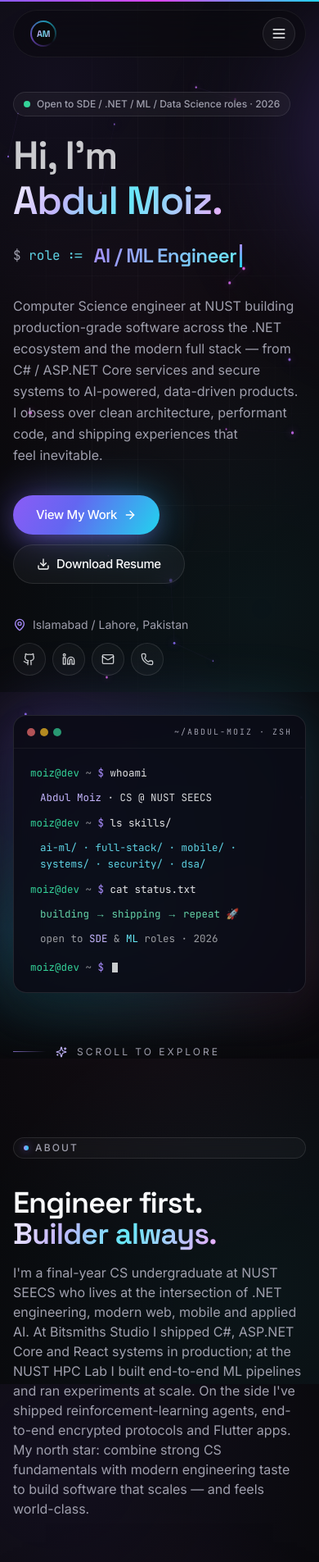
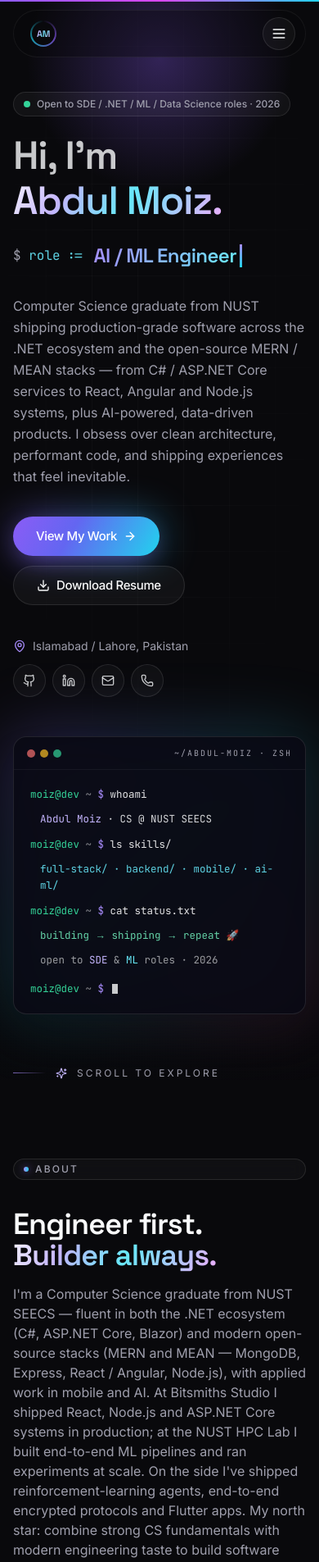
Before and after one commit to moizamz/portfolio, a Next.js app: page / in a window 390 px wide. Shown: the top 1905 px of the page at 82% size. Built offline with nearby package versions, Linux system fonts and the light colour scheme.

Commit message:
Update 1.0

```diff
--- a/src/app/globals.css
+++ b/src/app/globals.css
@@ -42,6 +42,48 @@
       radial-gradient(circle at 82% 88%, rgba(34, 211, 238, 0.06), transparent 45%),
       radial-gradient(circle at 50% 50%, rgba(236, 72, 153, 0.04), transparent 60%);
     background-attachment: fixed;
+  }
+
+  /* ---------- Mobile performance overrides ---------- */
+  @media (max-width: 768px) {
+    /* Drop body radial gradients & background-attachment: fixed
+       (extremely slow on iOS Safari). */
+    body {
+      background-image: none;
+      background-attachment: scroll;
+    }
+
+    /* backdrop-filter: blur() is the single most expensive thing for mobile
+       GPUs. Disable it entirely — the semi-transparent backgrounds still
+       read as "glass" without paying the blur cost. */
+    .backdrop-blur,
+    .backdrop-blur-sm,
+    .backdrop-blur-md,
+    .backdrop-blur-lg,
+    .backdrop-blur-xl,
+    .backdrop-blur-2xl,
+    .backdrop-blur-3xl {
+      backdrop-filter: none !important;
+      -webkit-backdrop-filter: none !important;
+    }
+
+    /* The .glass utilities also force backdrop-filter via Tailwind classes
+       above, so we're covered. Keep their borders/bg but skip the blur. */
+
+    /* Continuous CSS animations (spinning conic gradients on logos, etc.)
+       are fine in small doses but add up. Pause the largest ones. */
+    .animate-spin-slow,
+    .animate-aurora-move {
+      animation: none !important;
+    }
+
+    /* Heavy filter blur on huge decorative blobs hurts mobile compositing. */
+    .blur-3xl {
+      filter: blur(32px);
+    }
+    .blur-2xl {
+      filter: blur(20px);
+    }
   }
 
   ::selection {
--- a/src/components/backgrounds/aurora.tsx
+++ b/src/components/backgrounds/aurora.tsx
@@ -1,8 +1,28 @@
 "use client";
 
+import { useReducedEffects } from "@/lib/hooks";
 import { cn } from "@/lib/utils";
 
 export function Aurora({ className }: { className?: string }) {
+  const reduced = useReducedEffects();
+
+  // Lightweight static gradient on mobile / touch / reduced motion.
+  // Avoids `blur-3xl` on huge rotating elements (extremely expensive on mobile GPUs).
+  if (reduced) {
+    return (
+      <div
+        aria-hidden
+        className={cn(
+          "pointer-events-none absolute inset-0 -z-10 overflow-hidden",
+          className,
+        )}
+      >
+        <div className="absolute inset-0 bg-[radial-gradient(ellipse_60%_50%_at_50%_0%,rgba(139,92,246,0.18),transparent_60%)]" />
+        <div className="absolute inset-0 bg-gradient-to-b from-transparent via-background/40 to-background" />
+      </div>
+    );
+  }
+
   return (
     <div
       aria-hidden
--- a/src/components/backgrounds/particle-field.tsx
+++ b/src/components/backgrounds/particle-field.tsx
@@ -1,6 +1,7 @@
 "use client";
 
-import { useEffect, useRef } from "react";
+import { useEffect, useRef, useState } from "react";
+import { useReducedEffects } from "@/lib/hooks";
 import { cn } from "@/lib/utils";
 
 type ParticleFieldProps = {
@@ -25,17 +26,22 @@ export function ParticleField({
   connect = true,
 }: ParticleFieldProps) {
   const canvasRef = useRef<HTMLCanvasElement>(null);
+  const reducedEffects = useReducedEffects();
+  const [mounted, setMounted] = useState(false);
+
+  useEffect(() => setMounted(true), []);
 
   useEffect(() => {
+    if (!mounted) return;
+    // Skip the entire particle simulation on mobile / touch / reduced-motion.
+    // It's the single most expensive thing on the page.
+    if (reducedEffects) return;
+
     const canvas = canvasRef.current;
     if (!canvas) return;
 
     const ctx = canvas.getContext("2d");
     if (!ctx) return;
-
-    const reduced =
-      typeof window !== "undefined" &&
-      window.matchMedia("(prefers-reduced-motion: reduce)").matches;
 
     let dpr = Math.min(window.devicePixelRatio || 1, 2);
     let width = canvas.clientWidth;
@@ -143,15 +149,9 @@ export function ParticleField({
 
     resize();
     window.addEventListener("resize", resize);
-    if (!reduced) {
-      window.addEventListener("mousemove", onMove);
-      window.addEventListener("mouseleave", onLeave);
-      raf = requestAnimationFrame(step);
-    } else {
-      // single static frame
-      step();
-      cancelAnimationFrame(raf);
-    }
+    window.addEventListener("mousemove", onMove);
+    window.addEventListener("mouseleave", onLeave);
+    raf = requestAnimationFrame(step);
 
     return () => {
       cancelAnimationFrame(raf);
@@ -159,7 +159,9 @@ export function ParticleField({
       window.removeEventListener("mousemove", onMove);
       window.removeEventListener("mouseleave", onLeave);
     };
-  }, [density, connect]);
+  }, [density, connect, mounted, reducedEffects]);
+
+  if (reducedEffects) return null;
 
   return (
     <canvas
--- a/src/components/backgrounds/spotlight.tsx
+++ b/src/components/backgrounds/spotlight.tsx
@@ -1,6 +1,7 @@
 "use client";
 
 import { motion } from "framer-motion";
+import { useReducedEffects } from "@/lib/hooks";
 import { cn } from "@/lib/utils";
 
 export function Spotlight({
@@ -10,6 +11,23 @@ export function Spotlight({
   className?: string;
   fill?: string;
 }) {
+  const reduced = useReducedEffects();
+
+  if (reduced) {
+    return (
+      <div
+        aria-hidden
+        className={cn(
+          "pointer-events-none absolute -z-10 h-[55vh] w-[55vh] rounded-full opacity-70",
+          className,
+        )}
+        style={{
+          background: `radial-gradient(closest-side, ${fill}, transparent 70%)`,
+        }}
+      />
+    );
+  }
+
   return (
     <motion.div
       aria-hidden
--- a/src/lib/data.ts
+++ b/src/lib/data.ts
@@ -15,6 +15,7 @@ import {
   MessagesSquare,
   Phone,
   Rocket,
+  Server,
   ShieldCheck,
   Smartphone,
   Sparkles,
@@ -26,7 +27,7 @@ export const personal = {
   name: "Abdul Moiz",
   shortName: "Moiz",
   initials: "AM",
-  headline: "Software Engineer · .NET · AI/ML · Full-Stack",
+  headline: "Software Engineer · .NET · MERN / MEAN · AI/ML",
   location: "Islamabad / Lahore, Pakistan",
   locations: ["Islamabad", "Lahore"],
   email: "moizamz.dev@gmail.com",
@@ -35,9 +36,9 @@ export const personal = {
   github: "https://github.com/moizamz",
   resumeFile: "/Resume-Abdul-Moiz.pdf",
   summary:
-    "Computer Science engineer at NUST building production-grade software across the .NET ecosystem and the modern full stack — from C# / ASP.NET Core services and secure systems to AI-powered, data-driven products. I obsess over clean architecture, performant code, and shipping experiences that feel inevitable.",
+    "Computer Science graduate from NUST shipping production-grade software across the .NET ecosystem and the open-source MERN / MEAN stacks — from C# / ASP.NET Core services to React, Angular and Node.js systems, plus AI-powered, data-driven products. I obsess over clean architecture, performant code, and shipping experiences that feel inevitable.",
   longSummary:
-    "I'm a final-year CS undergraduate at NUST SEECS who lives at the intersection of .NET engineering, modern web, mobile and applied AI. At Bitsmiths Studio I shipped C#, ASP.NET Core and React systems in production; at the NUST HPC Lab I built end-to-end ML pipelines and ran experiments at scale. On the side I've shipped reinforcement-learning agents, end-to-end encrypted protocols and Flutter apps. My north star: combine strong CS fundamentals with modern engineering taste to build software that scales — and feels world-class.",
+    "I'm a Computer Science graduate from NUST SEECS — fluent in both the .NET ecosystem (C#, ASP.NET Core, Blazor) and modern open-source stacks (MERN and MEAN — MongoDB, Express, React / Angular, Node.js), with applied work in mobile and AI. At Bitsmiths Studio I shipped React, Node.js and ASP.NET Core systems in production; at the NUST HPC Lab I built end-to-end ML pipelines and ran experiments at scale. On the side I've shipped reinforcement-learning agents, end-to-end encrypted protocols and Flutter apps. My north star: combine strong CS fundamentals with modern engineering taste to build software that scales — and feels world-class.",
   availability: "Open to SDE / .NET / ML / Data Science roles · 2026",
 } as const;
 
@@ -112,28 +113,30 @@ export const skillCategories: SkillCategory[] = [
     ],
   },
   {
+    id: "mern-mean",
+    title: "MERN / MEAN Open-Stack",
+    description:
+      "End-to-end JavaScript/TypeScript stacks — MongoDB, Express, React or Angular, Node.js, with Next.js for production frontends.",
+    icon: Server,
+    accent: "from-emerald-500/35 to-cyan-500/10",
+    skills: [
+      "MongoDB",
+      "Express",
+      "React",
+      "Angular",
+      "Node.js",
+      "Next.js",
+      "REST APIs",
+      "JWT Auth",
+    ],
+  },
+  {
     id: "languages",
     title: "Languages",
     description: "Idiomatic across compiled, managed and dynamic languages.",
     icon: Code2,
     accent: "from-violet-500/30 to-fuchsia-500/10",
     skills: ["C#", "C / C++", "Python", "TypeScript", "JavaScript", "Java", "Dart"],
-  },
-  {
-    id: "frameworks",
-    title: "Web & Frameworks",
-    description: "Modern frontends, Node services and cross-platform mobile.",
-    icon: Layers,
-    accent: "from-cyan-500/30 to-sky-500/10",
-    skills: [
-      "Next.js",
-      "React",
-      "Angular",
-      "Node.js",
-      "Express",
-      "Flutter",
-      "RESTful APIs",
-    ],
   },
   {
     id: "ai",
@@ -485,6 +488,13 @@ export const advantages: Advantage[] = [
     accent: "from-indigo-500/40 to-indigo-500/0",
   },
   {
+    title: "MERN / MEAN Open-Stack",
+    description:
+      "Equally fluent on the open-source side — MongoDB, Express, React, Angular and Node.js — shipping end-to-end JavaScript/TypeScript products.",
+    icon: Server,
+    accent: "from-emerald-500/40 to-emerald-500/0",
+  },
+  {
     title: "Strong CS Fundamentals",
     description:
       "OOP, DSA, OS, networks and complexity — the foundation FAANG-tier companies hire for, drilled across NUST coursework and projects.",
@@ -501,7 +511,7 @@ export const advantages: Advantage[] = [
   {
     title: "Full-Stack + Mobile",
     description:
-      "From React + Node + ASP.NET Core on the web to Flutter + Firebase on mobile — one engineer, every layer of the stack.",
+      "From React / Angular + Node + ASP.NET Core on the web to Flutter + Firebase on mobile — one engineer, every layer of the stack.",
     icon: Layers,
     accent: "from-cyan-500/40 to-cyan-500/0",
   },
--- /dev/null
+++ b/src/lib/hooks.ts
@@ -0,0 +1,67 @@
+"use client";
+
+import { useEffect, useState } from "react";
+
+/**
+ * Returns true when the device is "low-power" — i.e. a mobile/touch device
+ * or a user that prefers reduced motion. Use this to skip or simplify
+ * expensive animations and large blurred backgrounds.
+ *
+ * Defaults to `true` on SSR / first paint so we never accidentally render
+ * heavy effects before we know what device we're on.
+ */
+export function useReducedEffects(): boolean {
+  const [reduced, setReduced] = useState(true);
+
+  useEffect(() => {
+    if (typeof window === "undefined") return;
+
+    const update = () => {
+      const isSmall = window.matchMedia("(max-width: 900px)").matches;
+      const isTouch = window.matchMedia(
+        "(hover: none) and (pointer: coarse)",
+      ).matches;
+      const reducedMotion = window.matchMedia(
+        "(prefers-reduced-motion: reduce)",
+      ).matches;
+      setReduced(isSmall || isTouch || reducedMotion);
+    };
+
+    update();
+
+    const mqlSmall = window.matchMedia("(max-width: 900px)");
+    const mqlTouch = window.matchMedia("(hover: none) and (pointer: coarse)");
+    const mqlMotion = window.matchMedia("(prefers-reduced-motion: reduce)");
+
+    mqlSmall.addEventListener("change", update);
+    mqlTouch.addEventListener("change", update);
+    mqlMotion.addEventListener("change", update);
+
+    return () => {
+      mqlSmall.removeEventListener("change", update);
+      mqlTouch.removeEventListener("change", update);
+      mqlMotion.removeEventListener("change", update);
+    };
+  }, []);
+
+  return reduced;
+}
+
+/**
+ * Tracks viewport size as a simple boolean. Use only for layout decisions —
+ * for performance toggles, prefer {@link useReducedEffects}.
+ */
+export function useIsMobile(breakpoint = 768): boolean {
+  const [isMobile, setIsMobile] = useState(false);
+
+  useEffect(() => {
+    if (typeof window === "undefined") return;
+    const mql = window.matchMedia(`(max-width: ${breakpoint - 1}px)`);
+    const update = () => setIsMobile(mql.matches);
+    update();
+    mql.addEventListener("change", update);
+    return () => mql.removeEventListener("change", update);
+  }, [breakpoint]);
+
+  return isMobile;
+}
--- a/src/sections/about.tsx
+++ b/src/sections/about.tsx
@@ -50,7 +50,7 @@ export function AboutSection() {
             <div className="mt-6 grid gap-3 sm:grid-cols-2">
               <PillarChip
                 icon={<Sparkles className="h-3.5 w-3.5" />}
-                text=".NET Engineering Depth"
+                text=".NET · MERN / MEAN"
               />
               <PillarChip
                 icon={<Sparkles className="h-3.5 w-3.5" />}
--- a/src/sections/hero.tsx
+++ b/src/sections/hero.tsx
@@ -9,9 +9,11 @@ import { Spotlight } from "@/components/backgrounds/spotlight";
 import { Button } from "@/components/ui/button";
 import { Magnetic } from "@/components/ui/magnetic";
 import { personal, rotatingRoles, socials } from "@/lib/data";
+import { useReducedEffects } from "@/lib/hooks";
 
 export function HeroSection() {
   const [roleIdx, setRoleIdx] = useState(0);
+  const reducedEffects = useReducedEffects();
 
   useEffect(() => {
     const id = setInterval(
@@ -30,10 +32,12 @@ export function HeroSection() {
       <AnimatedGrid />
       <ParticleField />
       <Spotlight className="-top-40 left-1/2 -translate-x-1/2" />
-      <Spotlight
-        className="bottom-[-30vh] right-[-20vw]"
-        fill="rgba(34,211,238,0.25)"
-      />
+      {!reducedEffects && (
+        <Spotlight
+          className="bottom-[-30vh] right-[-20vw]"
+          fill="rgba(34,211,238,0.25)"
+        />
+      )}
       <div
         aria-hidden
         className="pointer-events-none absolute inset-x-0 bottom-0 -z-10 h-40 bg-gradient-to-b from-transparent to-background"
@@ -224,7 +228,7 @@ function TerminalCard() {
           </p>
           <TerminalLine prompt user="moiz" host="dev" cmd="ls skills/" delay />
           <p className="pl-3 text-cyan-300/90">
-            ai-ml/ · full-stack/ · mobile/ · systems/ · security/ · dsa/
+            full-stack/ · backend/ · mobile/ · ai-ml/
           </p>
           <TerminalLine prompt user="moiz" host="dev" cmd="cat status.txt" delay />
           <p className="pl-3 text-emerald-300/90">
--- a/src/sections/resume.tsx
+++ b/src/sections/resume.tsx
@@ -30,12 +30,12 @@ const highlights = [
   {
     icon: Code2,
     label: "Stacks",
-    value: ".NET · Web · Mobile · ML",
+    value: ".NET · MERN · MEAN · Mobile",
   },
   {
     icon: Brain,
     label: "Focus",
-    value: ".NET · AI/ML · Data Science",
+    value: "Full-Stack · AI/ML · Data Science",
   },
 ];
 
```
